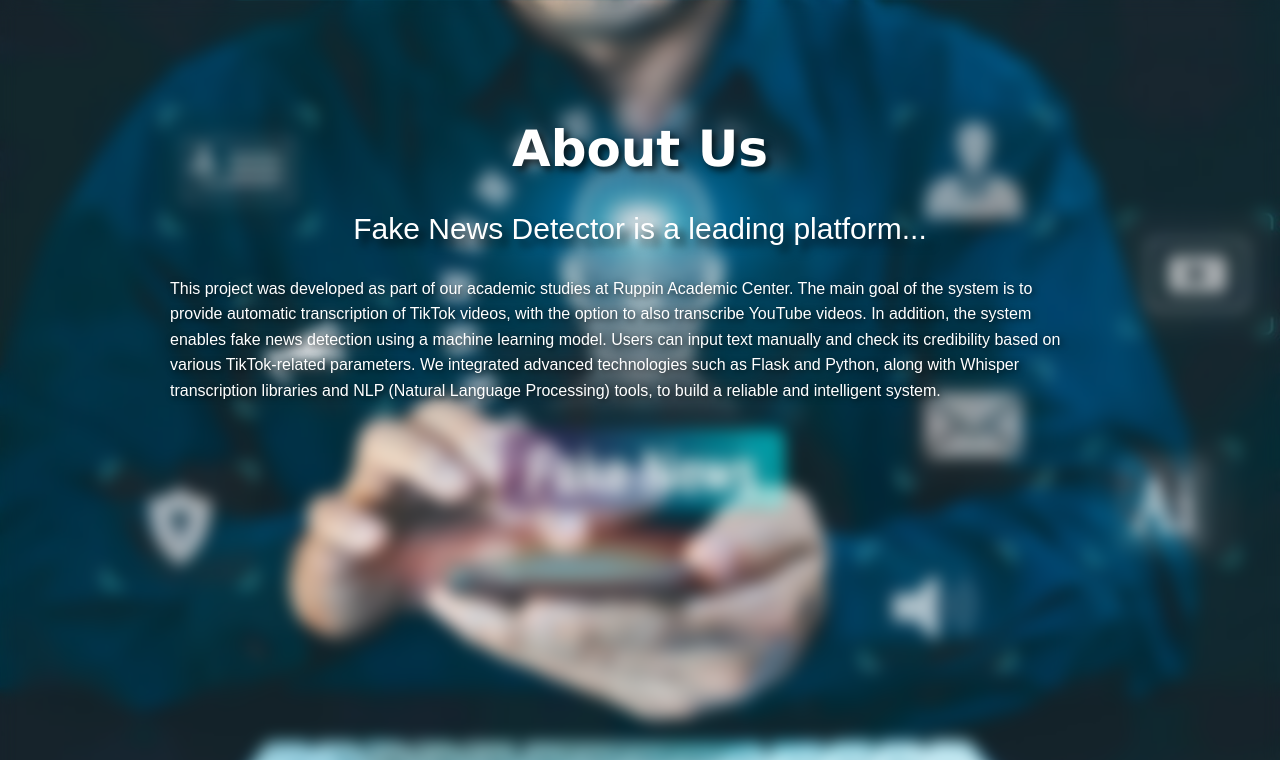
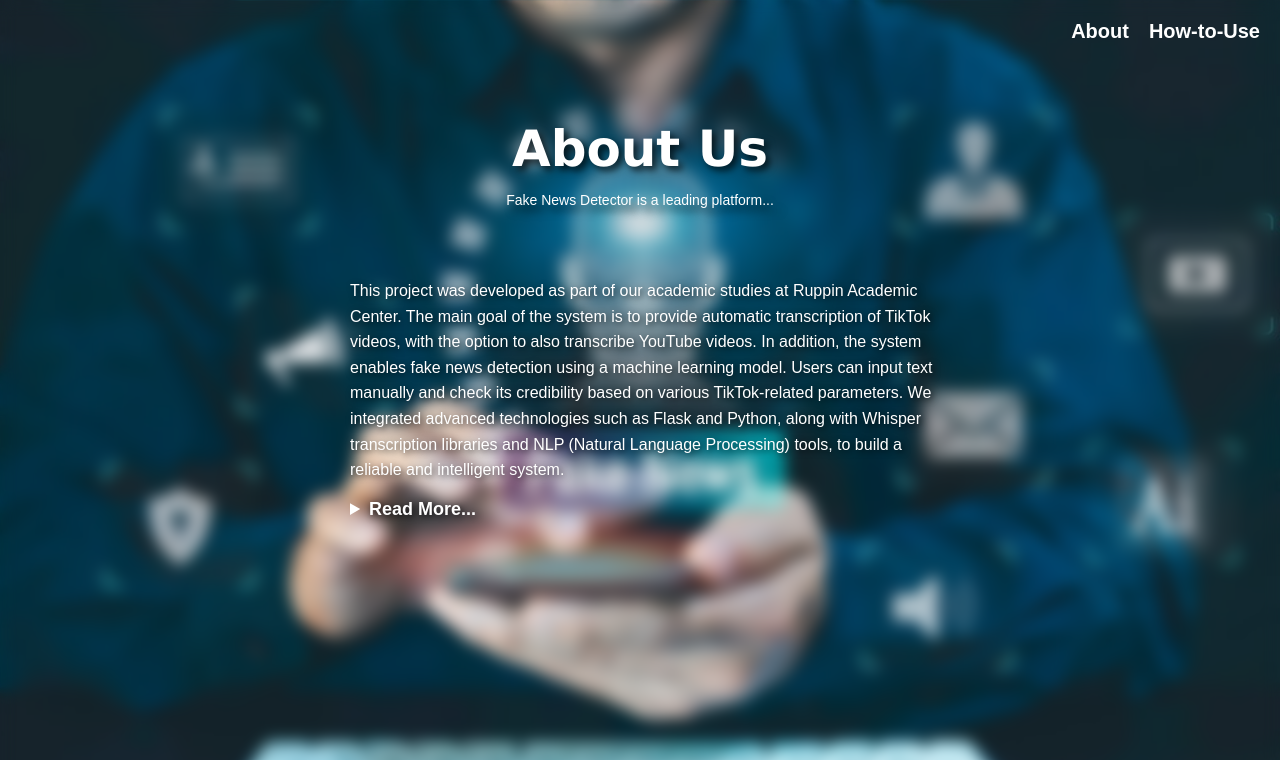
Before and after one commit to GALANDYONATAN/FakenewsProject, a Flask app: page /about in a window 1280 px wide. Shown: the top 760 px of the page. Run offline with Flask 3, Linux system fonts and the light colour scheme; parts of the project's set-up code (start-up, migrations or seed data) failed here and were passed over.

Commit message:
commit changes

```diff
--- a/project/static/css/about.css
+++ b/project/static/css/about.css
@@ -39,12 +39,14 @@ h1 {
   font-size: 50px;
   font-family: Verdana;
   text-shadow: 4px 4px 7px rgba(0,0,0,0.7);
+  margin: 0;
+
 }
 
 /* תת-כותרת */
 .midtitle {
   color: white;
-  font-size: 30px;
+  font-size: 14px;
   text-shadow: 7px 7px 9px rgba(0,0,0,0.7);
 }
 
@@ -56,9 +58,61 @@ h1 {
 
 /* תיאור */
 .description {
-  max-width: 900px;
-  margin-left: 170px;    /* יושב באמצע */
+  margin-top: 70px;
+  max-width: 600px;
+  margin-left: 350px;
   color: white;
   line-height: 1.6;      /* רווח בין שורות */
   text-shadow: 2px 2px 6px rgba(0,0,0,0.7);
 }
+
+details {
+  max-width: 900px;
+  color: white;
+  text-shadow: 2px 2px 6px rgba(0,0,0,0.7);
+  margin: 10px 0;      /* שולט על הרווח הכללי */
+  padding: 0;
+}
+
+summary {
+  cursor: pointer;
+  font-size: 18px;
+  color:white;
+  margin-left: 350px;
+  font-weight: bold;
+
+
+
+}
+
+summary:hover {
+  text-decoration: underline;
+  font-weight: bold;
+
+}
+
+
+
+.sidebar {
+  position: fixed;
+  top: 20px;
+  right: 20px;
+  display: flex;
+  flex-direction: row; /* עושה אותם בטור */
+  gap: 20px;              /* רווח ביניהם */
+}
+
+.sidebar a {
+  color: white;             /* צבע טקסט */
+  font-size: 20px;
+  text-decoration: none;    /* בלי קו תחתון */
+  transition: color 0.3s;
+  font-weight: bold;
+}
+
+
+
+.sidebar a:hover {
+  color: #1e90ff;           /* כחול יפה (DodgerBlue) */
+
+}
--- a/project/static/css/docs.css
+++ b/project/static/css/docs.css
@@ -90,6 +90,7 @@ button {
 button:hover {
   background-color: #3e5870;
   transform: scale(1.03);
+  font-weight: bold;
 }
 
 #result {
--- a/project/static/css/home.css
+++ b/project/static/css/home.css
@@ -88,6 +88,7 @@ button {
 button:hover {
   background-color: #3e5870;
   transform: scale(1.03);
+  font-weight: bold;
 }
 
 #result {
--- a/project/static/css/index.css
+++ b/project/static/css/index.css
@@ -89,6 +89,7 @@ button {
 button:hover {
   background-color: #3e5870;
   transform: scale(1.03);
+  font-weight: bold;
 }
 
 #result {
--- a/project/static/css/presentation.css
+++ b/project/static/css/presentation.css
@@ -86,6 +86,7 @@ button {
 button:hover {
   background-color: #3e5870;
   transform: scale(1.03);
+  font-weight: bold;
 }
 
 #result {
--- a/project/static/css/textpage.css
+++ b/project/static/css/textpage.css
@@ -100,6 +100,7 @@ button {
 button:hover {
   background-color: #3e5870;
   transform: scale(1.03);
+  font-weight: bold;
 }
 
 #result {
--- a/project/static/css/videopage.css
+++ b/project/static/css/videopage.css
@@ -95,6 +95,7 @@ button {
 button:hover {
   background-color: #3e5870;
   transform: scale(1.03);
+  font-weight: bold;
 }
 
 
--- a/project/templates/about.html
+++ b/project/templates/about.html
@@ -7,6 +7,12 @@
   <title>Document</title>
 
 </head>
+<nav class="sidebar">
+  <a href="{{ url_for('about') }}">About</a>
+  <a href="{{ url_for('howto') }}">How-to-Use</a>
+  </ul>
+</nav>
+
 <body>
   <div class="bg"></div> <!-- שכבת הרקע עם טשטוש -->
 
@@ -24,6 +30,18 @@
       We integrated advanced technologies such as Flask and Python, along with Whisper transcription libraries and NLP (Natural Language Processing) tools,
       to build a reliable and intelligent system.
     </p>
+    <details>
+      <summary>Read More...</summary>
+      <p class="description">
+        We invite you to visit our website and try transcribing a video using TikTok, explore TikTok-related credibility parameters, or simply enter a text and quickly receive results indicating whether the content is reliable,
+        along with relevant confidence percentages.
+        We live in a generation where people don’t want to waste their
+        time watching entire videos — the fastest way to consume information is through transcription.
+        We are continuously working to add more features in the future to improve the model and enhance transcription speed, with the goal of providing users with the most convenient service possible. Of course, we have also implemented algorithms that help identify common words in the language. In addition, we provide a clear guide on how to use the model, whether for text or video, and we warmly invite you to try it out.
+
+We would also like to express our gratitude to Dr. Nadav Wolloch for his dedicated guidance and in-depth mentorship throughout every stage of the project.
+      </p>
+    </details>
   </div>
 </body>
 
```
